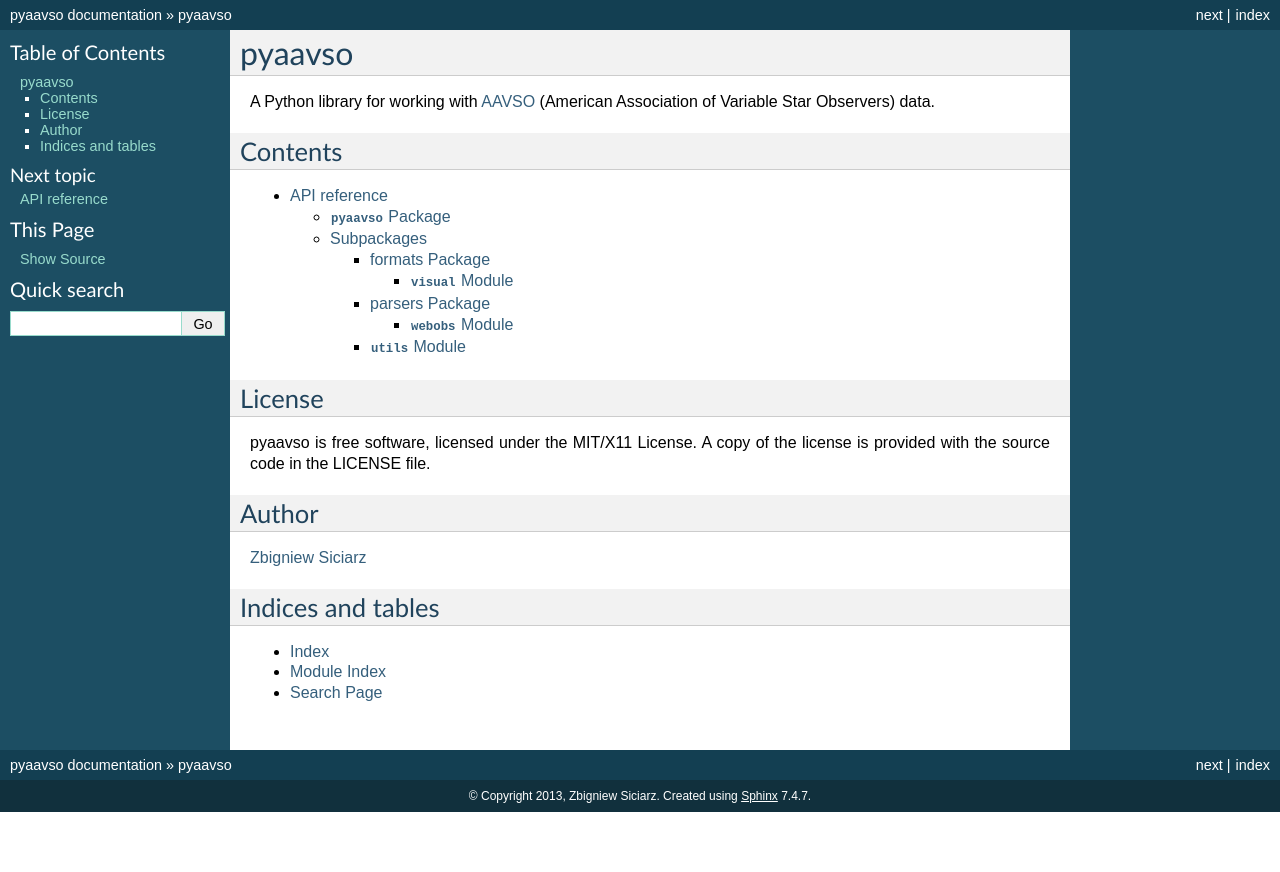
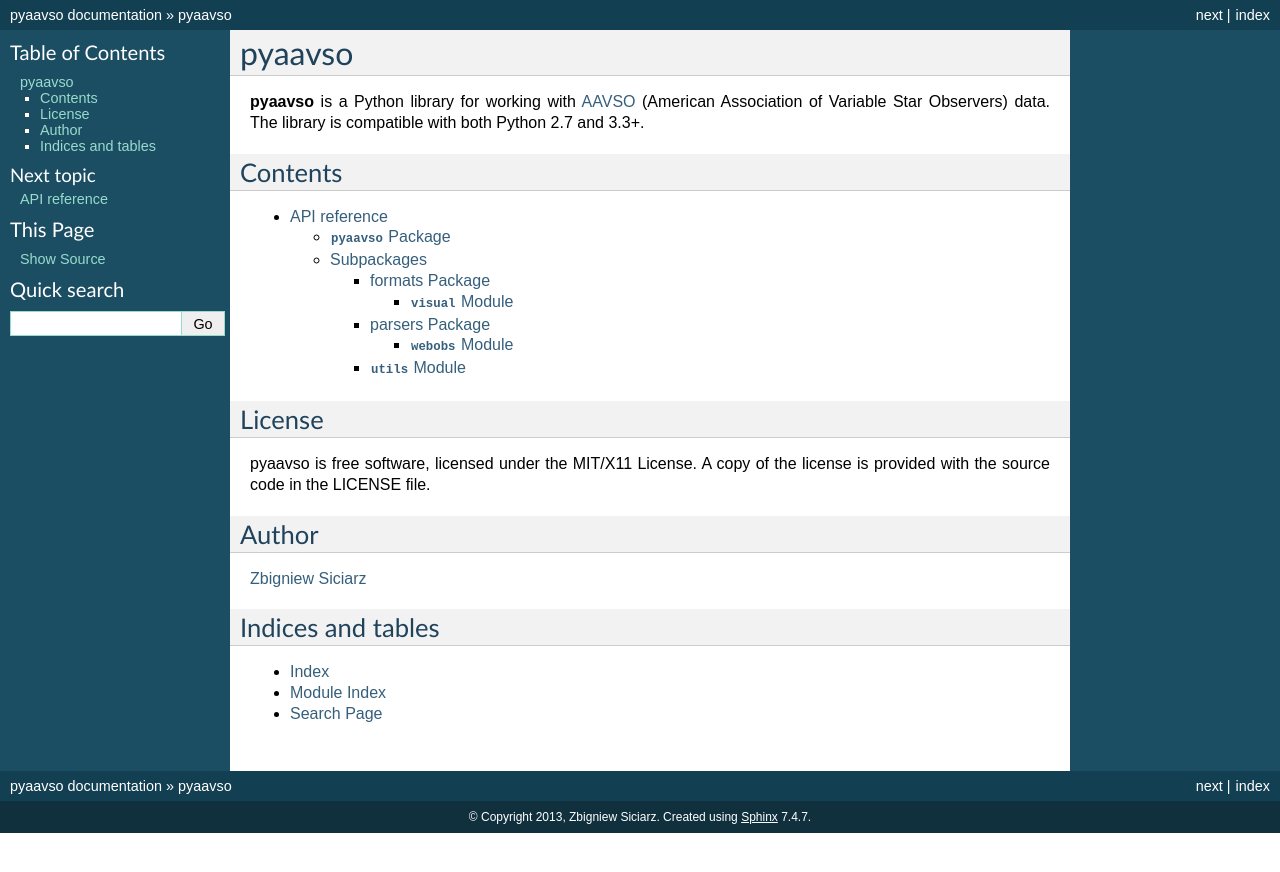
Before and after one commit to zsiciarz/pyaavso, a Sphinx documentation site: the page built from docs/index.rst, in a window 1280 px wide. Shown: the top 872 px of the page. Built offline with Sphinx 7.4.7, drawn with Linux system fonts in a browser that asks for light colours.

Commit message:
Added Python version information.

```diff
--- a/docs/index.rst
+++ b/docs/index.rst
@@ -7,8 +7,9 @@
 pyaavso
 =======
 
-A Python library for working with `AAVSO <http://www.aavso.org>`_ (American
-Association of Variable Star Observers) data.
+**pyaavso** is a Python library for working with
+`AAVSO <http://www.aavso.org>`_ (American Association of Variable Star
+Observers) data. The library is compatible with both Python 2.7 and 3.3+.
 
 Contents
 ========
```
